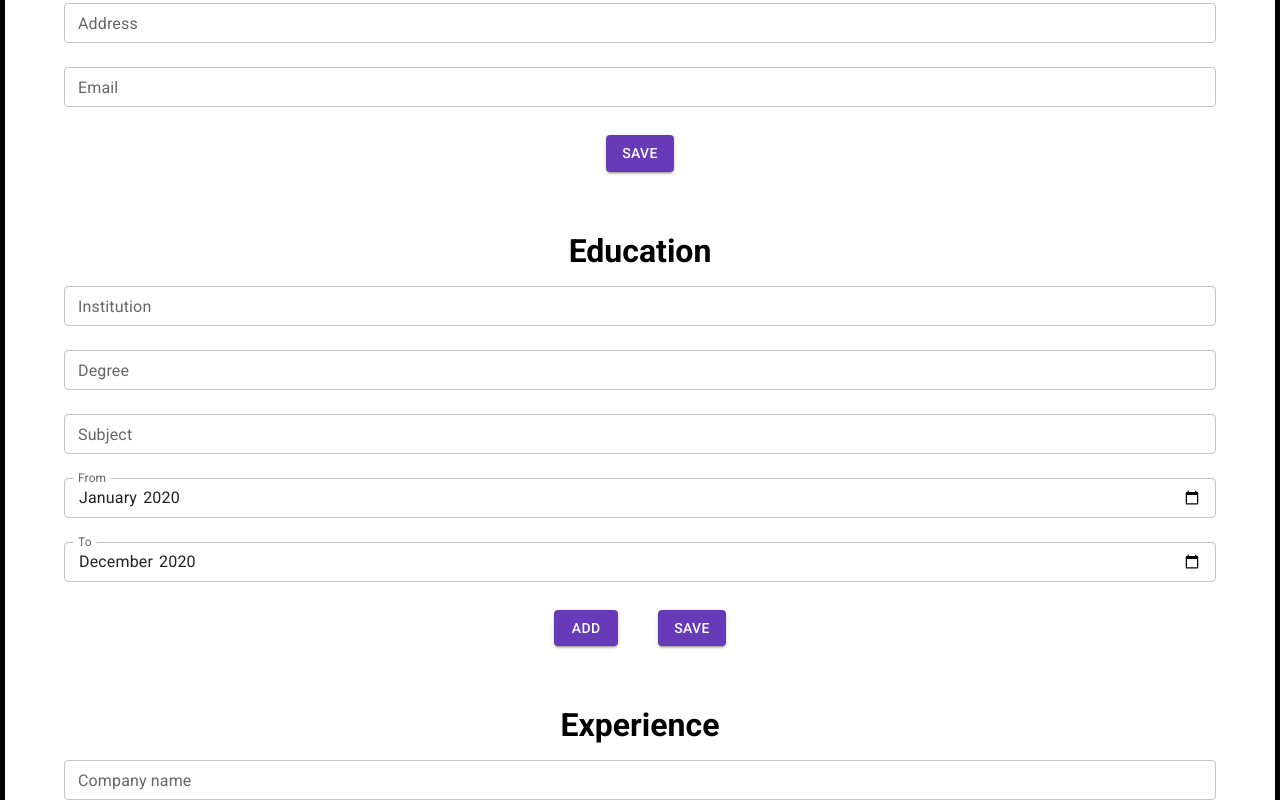
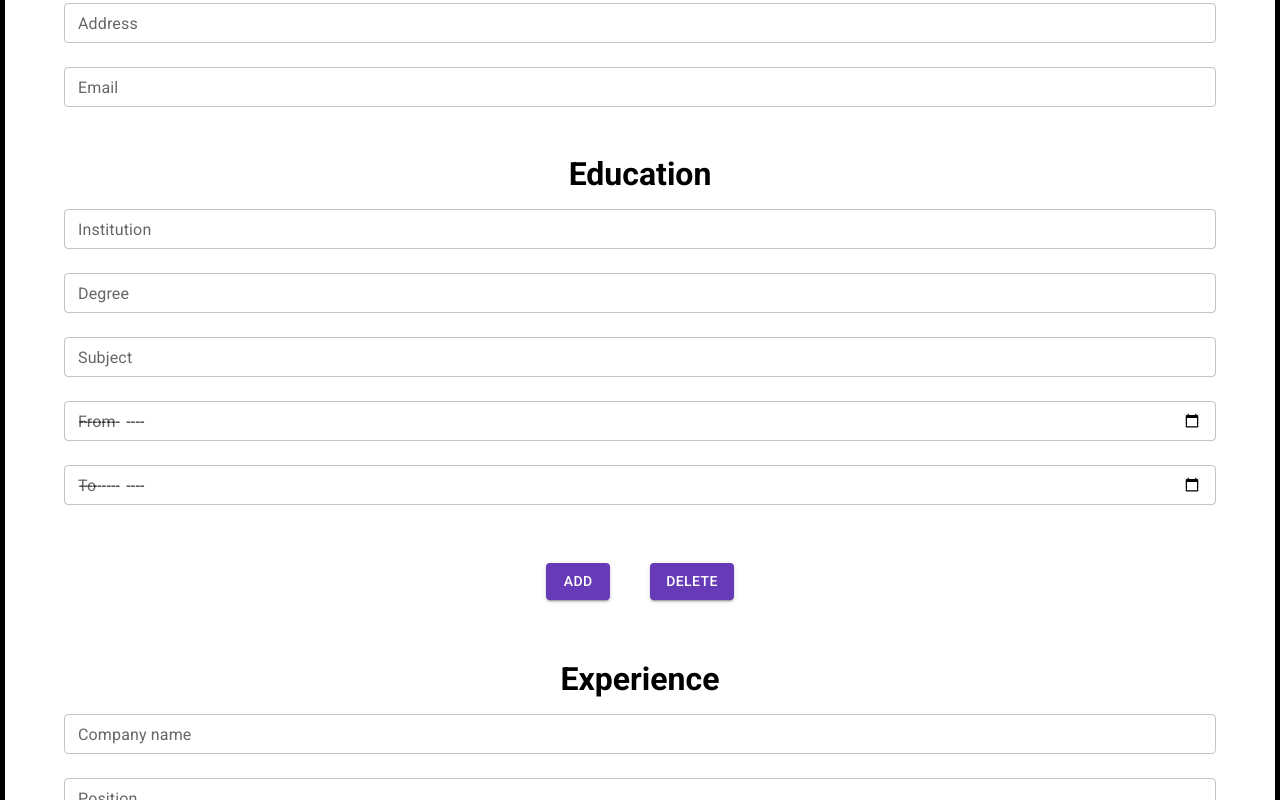
Before and after one commit to Twofold-One/cv-application, a React (Create React App) app: page / in a window 1280 px wide. Shown: the part 440-1240 px from the top of the page. Built offline with nearby package versions, Linux system fonts and the light colour scheme; the HTML template or start-up script is replaced by a standard one.

Commit message:
education section functionality in progress

```diff
--- a/src/App.js
+++ b/src/App.js
@@ -28,26 +28,28 @@ class App extends React.Component {
     constructor(props) {
         super(props);
         this.state = {
-            PhotoURL: '',
-            FirstName: '',
-            LastName: '',
+            photoURL: '',
+            firstName: '',
+            lastName: '',
             position: '',
             phone: '',
             address: '',
             email: '',
-            EdInstitution: '',
-            EdDegree: '',
-            EdSubject: '',
-            EdFrom: '',
-            EdTo: '',
-            ExpCompanyName: '',
-            ExpPosition: '',
-            ExpMainTasks: '',
-            ExpFrom: '',
-            ExpTo: '',
+            edInstitution: [''],
+            edDegree: [''],
+            edSubject: [''],
+            edFrom: [''],
+            edTo: [''],
+            expCompanyName: '',
+            expPosition: '',
+            expMainTasks: '',
+            expFrom: '',
+            expTo: '',
         };
         this.handleGeneralInputChange =
             this.handleGeneralInputChange.bind(this);
+        this.handleEducationInputChange =
+            this.handleEducationInputChange.bind(this);
     }
 
     handleGeneralInputChange(object) {
@@ -58,9 +60,20 @@ class App extends React.Component {
         });
     }
 
+    // todo
+    handleEducationInputChange(object) {
+        const name = Object.keys(object)[0];
+        console.log(name);
+        // const value = object[name];
+        // this.setState({
+        //     [name]: value,
+        // });
+    }
+
     render() {
         const { firstName, lastName, position, phone, address, email } =
             this.state;
+        const { edInstitution, edDegree, edSubject, edFrom, edTo } = this.state;
         return (
             <ThemeProvider theme={theme}>
                 <div className="App">
@@ -74,7 +87,15 @@ class App extends React.Component {
                         address={address}
                         email={email}
                     />
-                    <Education />
+                    {/* todo */}
+                    <Education
+                        onInputChange={this.handleEducationInputChange}
+                        edInstitution={edInstitution}
+                        edDegree={edDegree}
+                        edSubject={edSubject}
+                        edFrom={edFrom}
+                        edTo={edTo}
+                    />
                     <Experience />
                     <OutputCV
                         firstName={firstName}
--- a/src/components/Education.js
+++ b/src/components/Education.js
@@ -1,9 +1,36 @@
 import React from 'react';
-import { Container, TextField, Button } from '@mui/material';
-import { Box } from '@mui/system';
-import '../styles/App.css';
+import { Container, Button } from '@mui/material';
+import EducationSub from './EducationSub';
 
 class Education extends React.Component {
+    constructor(props) {
+        super(props);
+        this.state = {
+            sub: [<EducationSub id="1" key="1" />],
+        };
+        this.handleAddButtonClick = this.handleAddButtonClick.bind(this);
+        this.handleDeleteButtonClick = this.handleDeleteButtonClick.bind(this);
+    }
+
+    handleAddButtonClick() {
+        this.setState({
+            sub: this.state.sub.concat(
+                <EducationSub
+                    id={this.state.sub.length + 1}
+                    key={this.state.sub.length + 1}
+                />
+            ),
+        });
+    }
+
+    handleDeleteButtonClick() {
+        const sub = this.state.sub.slice();
+        sub.pop();
+        this.setState({
+            sub: sub,
+        });
+    }
+
     render() {
         return (
             <Container
@@ -12,49 +39,16 @@ class Education extends React.Component {
                 }}
             >
                 <h1>Education</h1>
-                <Box
-                    sx={{
-                        display: 'flex',
-                        flexDirection: 'column',
-                    }}
+                {this.state.sub}
+                <Button variant="contained" onClick={this.handleAddButtonClick}>
+                    Add
+                </Button>
+                <Button
+                    variant="contained"
+                    onClick={this.handleDeleteButtonClick}
                 >
-                    <TextField
-                        label="Institution"
-                        variant="outlined"
-                        margin="normal"
-                        size="small"
-                    />
-                    <TextField
-                        label="Degree"
-                        variant="outlined"
-                        margin="normal"
-                        size="small"
-                    />
-                    <TextField
-                        label="Subject"
-                        variant="outlined"
-                        margin="normal"
-                        size="small"
-                    />
-                    <TextField
-                        type="month"
-                        defaultValue="2020-01"
-                        label="From"
-                        variant="outlined"
-                        margin="normal"
-                        size="small"
-                    />
-                    <TextField
-                        type="month"
-                        defaultValue="2020-12"
-                        label="To"
-                        variant="outlined"
-                        margin="normal"
-                        size="small"
-                    />
-                </Box>
-                <Button variant="contained">Add</Button>
-                <Button variant="contained">Save</Button>
+                    Delete
+                </Button>
             </Container>
         );
     }
--- /dev/null
+++ b/src/components/EducationSub.js
@@ -0,0 +1,76 @@
+import React from 'react';
+import { TextField } from '@mui/material';
+import { Box } from '@mui/system';
+
+class EducationSub extends React.Component {
+    constructor(props) {
+        super(props);
+
+        this.handleInputChange = this.handleInputChange.bind(this);
+    }
+
+    handleInputChange(e) {
+        const name = e.target.name;
+        const value = e.target.value;
+
+        this.props.onInputChange({ [name]: value });
+    }
+
+    render() {
+        const { institution, degree, subject, from, to } = this.props;
+        return (
+            <Box
+                sx={{
+                    display: 'flex',
+                    flexDirection: 'column',
+                    marginBottom: '30px',
+                }}
+            >
+                <TextField
+                    label="Institution"
+                    variant="outlined"
+                    margin="normal"
+                    size="small"
+                    name="edInstitiution"
+                    value={institution || ''}
+                />
+                <TextField
+                    label="Degree"
+                    variant="outlined"
+                    margin="normal"
+                    size="small"
+                    name="edDegree"
+                    value={degree || ''}
+                />
+                <TextField
+                    label="Subject"
+                    variant="outlined"
+                    margin="normal"
+                    size="small"
+                    name="edSubject"
+                    value={subject || ''}
+                />
+                <TextField
+                    type="month"
+                    label="From"
+                    variant="outlined"
+                    margin="normal"
+                    size="small"
+                    name="edFrom"
+                    value={from || ''}
+                />
+                <TextField
+                    type="month"
+                    label="To"
+                    variant="outlined"
+                    margin="normal"
+                    size="small"
+                    name="edTo"
+                    value={to || ''}
+                />
+            </Box>
+        );
+    }
+}
+
+export default EducationSub;
--- a/src/components/Experience.js
+++ b/src/components/Experience.js
@@ -54,7 +54,7 @@ class Experience extends React.Component {
                     />
                 </Box>
                 <Button variant="contained">Add</Button>
-                <Button variant="contained">Save</Button>
+                {/* <Button variant="contained">Save</Button> */}
             </Container>
         );
     }
--- a/src/components/General.js
+++ b/src/components/General.js
@@ -1,5 +1,5 @@
 import React from 'react';
-import { Container, TextField, Button, Avatar, InputBase } from '@mui/material';
+import { Container, TextField, Avatar, InputBase } from '@mui/material';
 import { Box } from '@mui/system';
 
 class General extends React.Component {
@@ -53,7 +53,7 @@ class General extends React.Component {
                         margin="normal"
                         size="small"
                         name="firstName"
-                        value={firstName}
+                        value={firstName || ''}
                         onChange={this.handleInputChange}
                     />
                     <TextField
@@ -62,7 +62,7 @@ class General extends React.Component {
                         margin="normal"
                         size="small"
                         name="lastName"
-                        value={lastName}
+                        value={lastName || ''}
                         onChange={this.handleInputChange}
                     />
                     <TextField
@@ -71,7 +71,7 @@ class General extends React.Component {
                         margin="normal"
                         size="small"
                         name="position"
-                        value={position}
+                        value={position || ''}
                         onChange={this.handleInputChange}
                     />
                     <TextField
@@ -80,7 +80,7 @@ class General extends React.Component {
                         margin="normal"
                         size="small"
                         name="phone"
-                        value={phone}
+                        value={phone || ''}
                         onChange={this.handleInputChange}
                     />
                     <TextField
@@ -89,7 +89,7 @@ class General extends React.Component {
                         margin="normal"
                         size="small"
                         name="address"
-                        value={address}
+                        value={address || ''}
                         onChange={this.handleInputChange}
                     />
                     <TextField
@@ -99,11 +99,11 @@ class General extends React.Component {
                         margin="normal"
                         size="small"
                         name="email"
-                        value={email}
+                        value={email || ''}
                         onChange={this.handleInputChange}
                     />
                 </Box>
-                <Button variant="contained">Save</Button>
+                {/* <Button variant="contained">Save</Button> */}
             </Container>
         );
     }
--- a/src/components/OutputCV.js
+++ b/src/components/OutputCV.js
@@ -2,9 +2,6 @@ import React from 'react';
 import '../styles/OutputCV.css';
 
 class OutputCV extends React.Component {
-    constructor(props) {
-        super(props);
-    }
     render() {
         const { firstName, lastName, position, phone, address, email } =
             this.props;
```
